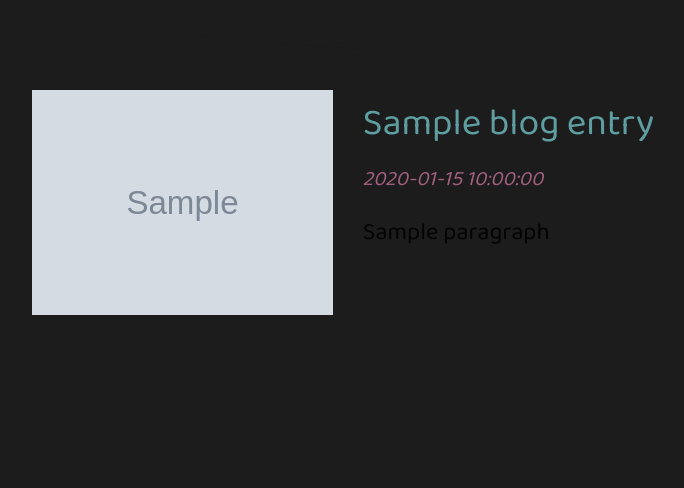
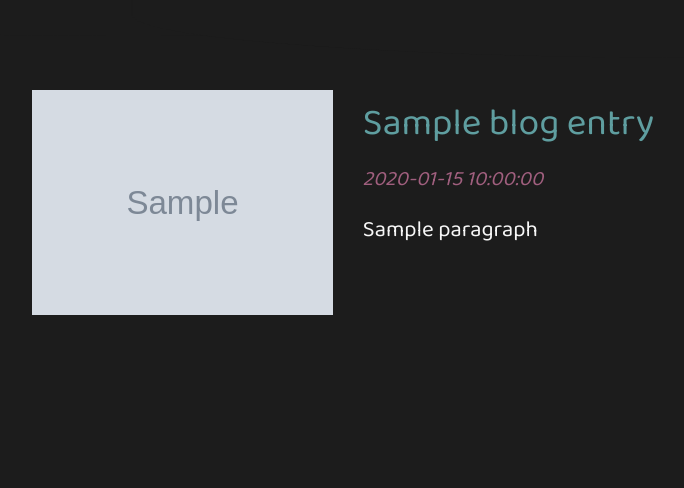
Before and after one commit to wondrousWebWorks/portfolio, a Flask app: template templates/pages/blog_entry.html in a window 1280 px wide; the page is wider, and only the part inside the window is pictured. Shown: the part 784-1272 px from the top of that part, without its empty margins (107-791 px from the left). Run offline with Flask 2, Linux system fonts and the light colour scheme; the template is opened without the code that fills it: most values are stand-ins (such as "Sample title", 1, 10 or a date in 2020); grey boxes marked "Sample" are stand-in pictures; some libraries are stand-ins or nearby versions.

Commit message:
Added class for styling paragraphs

```diff
--- a/templates/pages/blog_entry.html
+++ b/templates/pages/blog_entry.html
@@ -7,7 +7,7 @@
             <h3 class="blog-title cadetblue">{{blog_entry.blog_title}}</h3>
             <h4 class="blog-date magenta"><em>{{blog_entry.blog_date}}</em></h4>
             {% for paragraph in blog_entry.blog_body %}
-                <p class="project-paragraph">{{ paragraph }}
+                <p class="project-paragraph off-white blog-paragraph">{{ paragraph }}
                 </p>
             {% endfor %}
         </div>
```
